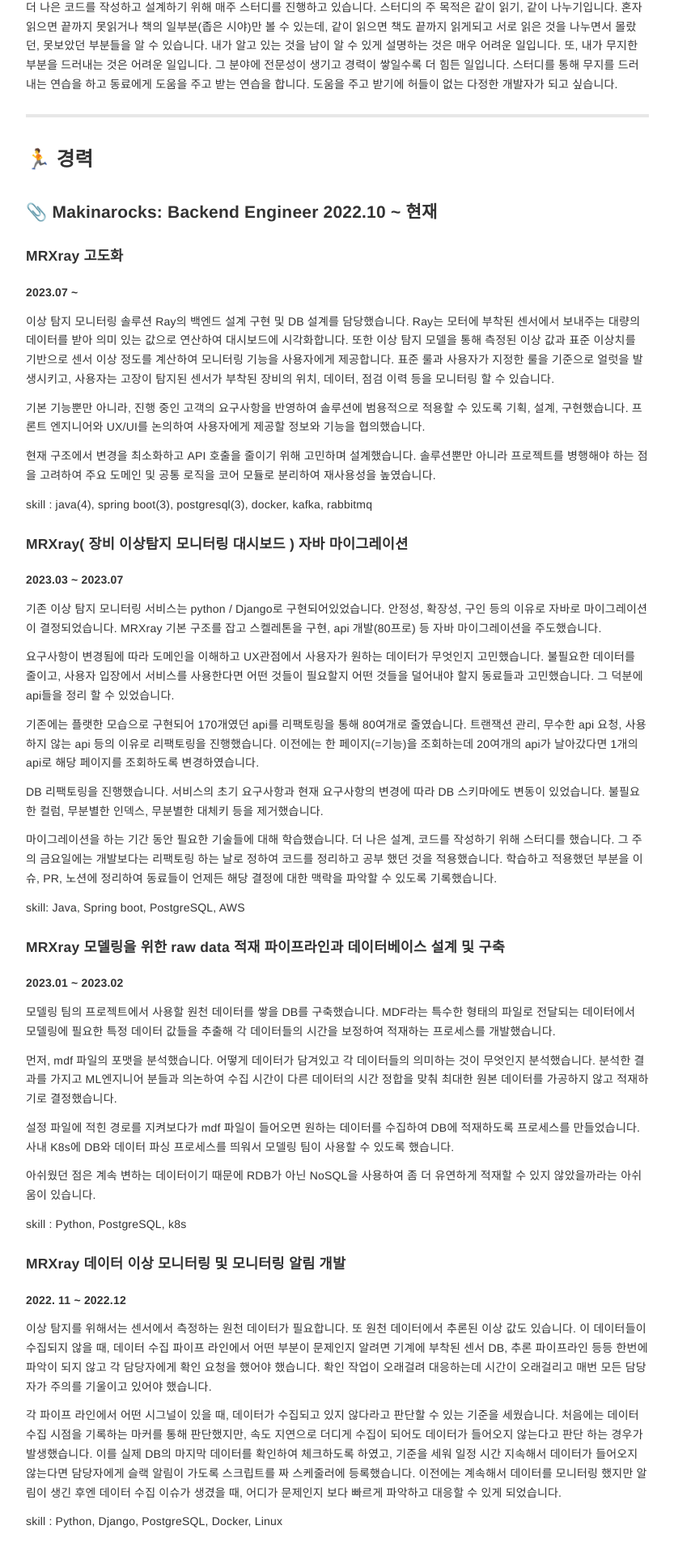
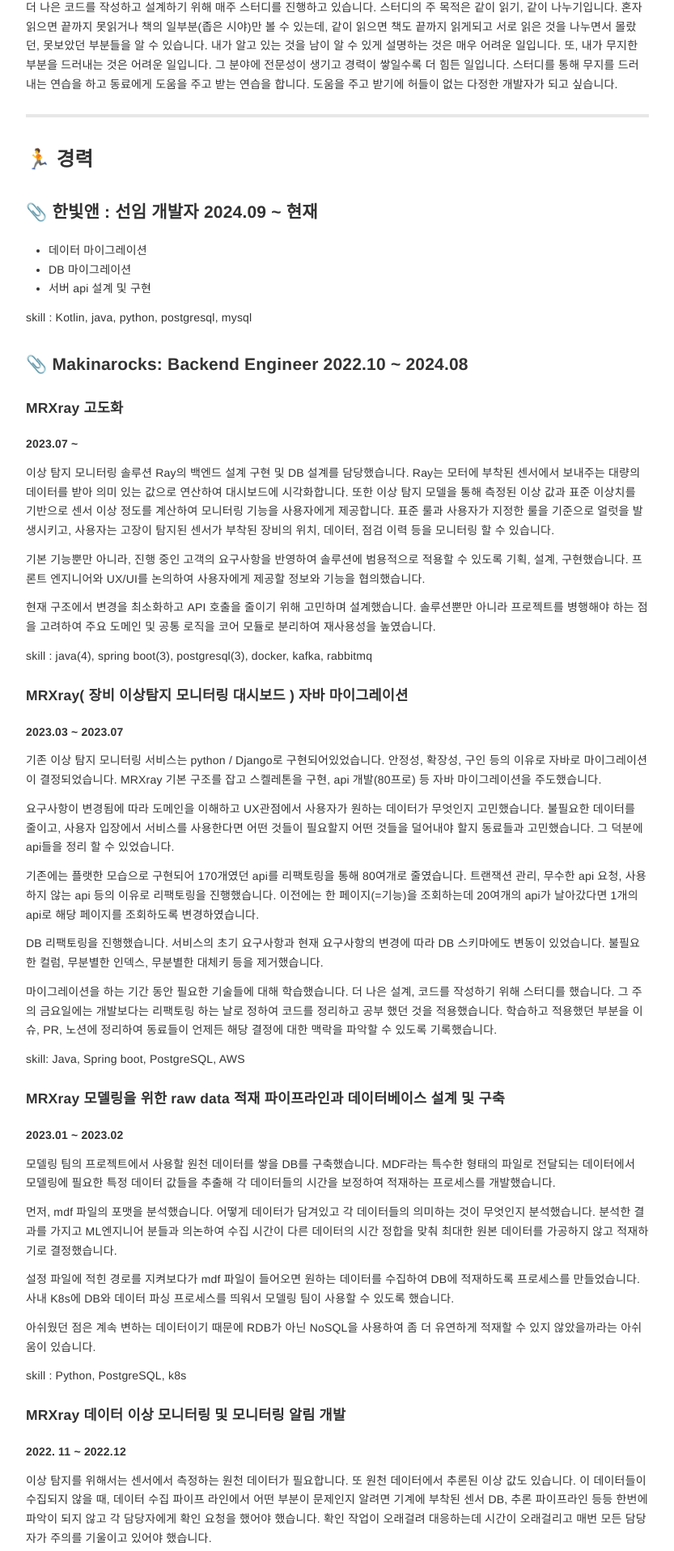
Before and after one commit to kyuwon53/kyuwon53.github.io, a Jekyll site: the page built from _pages/about.md, in a window 1280 px wide. Shown: the part 560-2476 px from the top of the page at 81% size, without its empty margins (223-1056 px from the left). Built offline with Jekyll 4.4.1, drawn with Linux system fonts in a browser that asks for light colours; comment, search, counter and statistics services are not loaded; some of the changed text lies outside the part shown.

Commit message:
경력 수정

```diff
--- a/_pages/about.md
+++ b/_pages/about.md
@@ -21,7 +21,14 @@ layout: post
 ---
 
 ## 🏃 경력
-### 📎 Makinarocks: Backend Engineer 2022.10 ~ 현재
+### 📎 한빛앤 : 선임 개발자 2024.09 ~ 현재
+- 데이터 마이그레이션
+- DB 마이그레이션
+- 서버 api 설계 및 구현
+
+skill : Kotlin, java, python, postgresql, mysql
+
+### 📎 Makinarocks: Backend Engineer 2022.10 ~ 2024.08
 
 #### MRXray 고도화
 ##### 2023.07 ~
```
